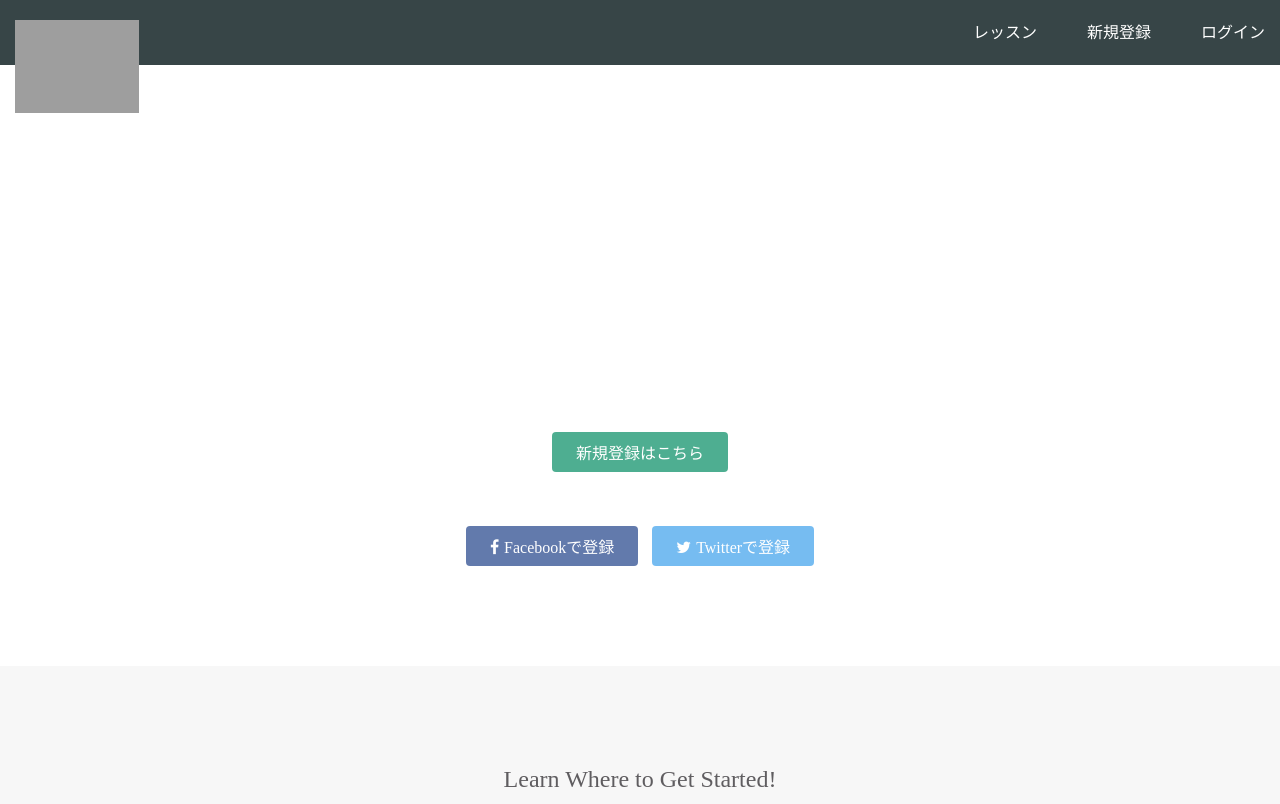
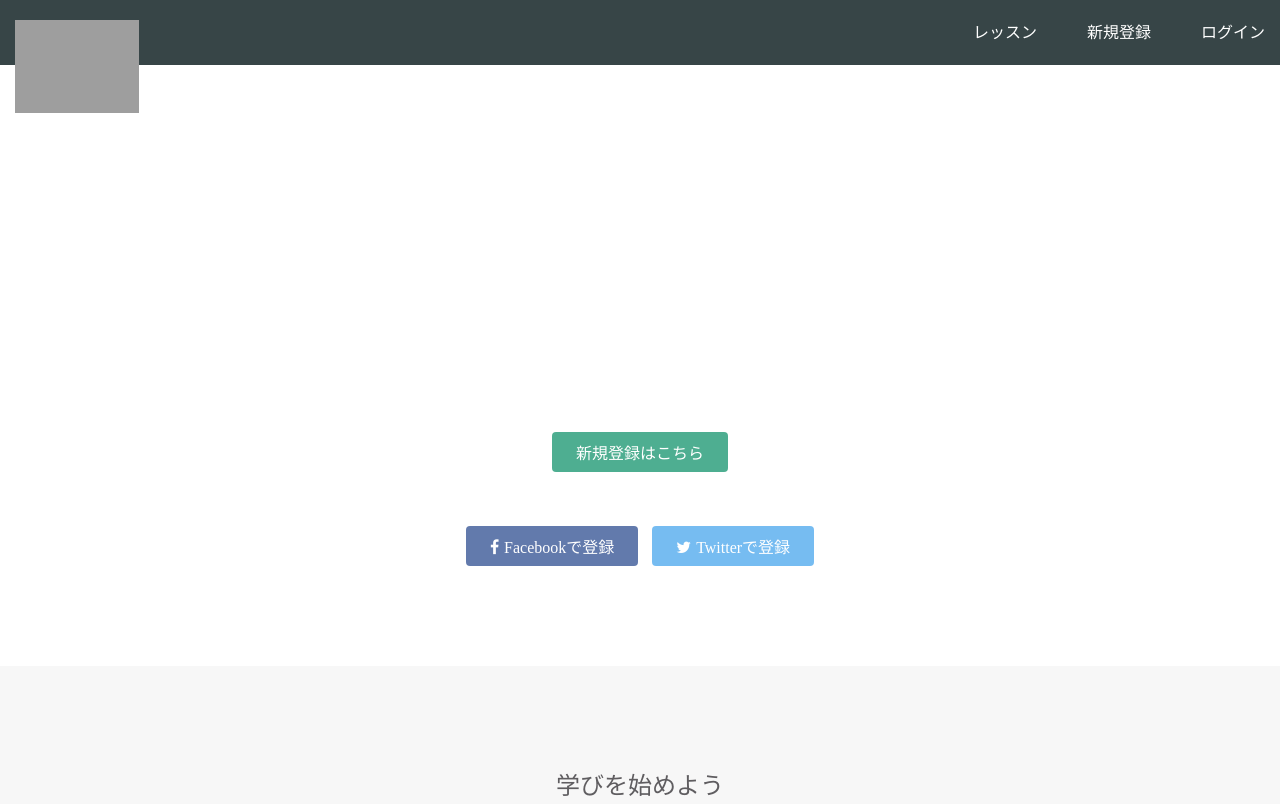
Before and after one commit to knchuo/http-knchuo.github.io-, a plain HTML site: page index.html in a window 1280 px wide. Shown: the top 804 px of the page. Drawn offline with Linux system fonts and the light colour scheme; grey boxes are pictures that could not be loaded.

Commit message:
Update index.html

```diff
--- a/index.html
+++ b/index.html
@@ -36,7 +36,7 @@
   <div class="lesson-wrapper">
     <div class="container">
       <div class="heading">
-        <h2>Learn Where to Get Started!</h2>
+        <h2>学びを始めよう</h2>
       </div>
       <div class="lessons">
         <div class="lesson">
```
